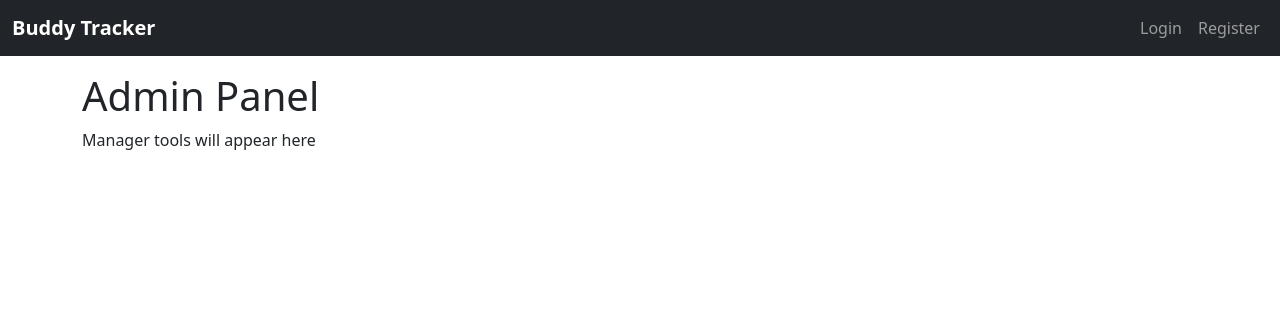
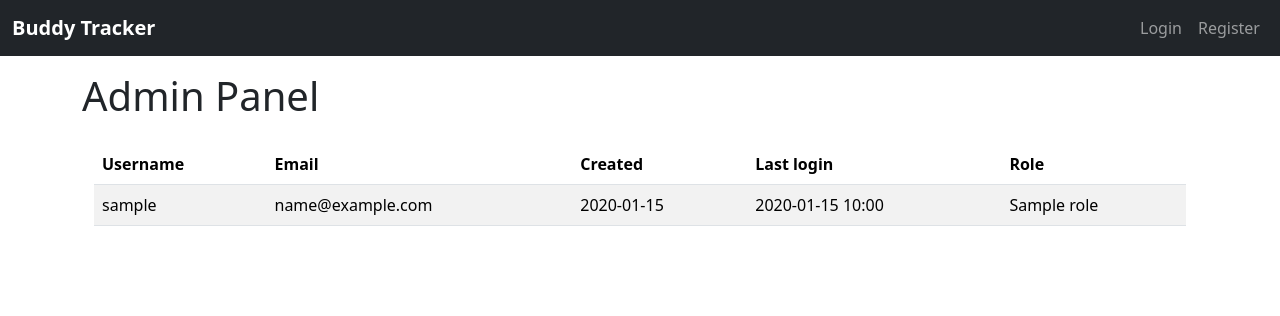
Before and after one commit to Oli0089/MP_DD_Dashboard, a Flask app: template app/templates/admin.html in a window 1280 px wide. Shown: the top 316 px of the page. Run offline with Flask 3, Linux system fonts and the light colour scheme; the template is opened without the code that fills it: values that come from a table or form of the project are taken from there, others are empty; tables that the repository leaves empty hold one stand-in row (values such as "Sample post").

Commit message:
Admin table layout and date formatting

```diff
--- a/app/routes.py
+++ b/app/routes.py
@@ -36,7 +36,8 @@ def admin():
         )
         return redirect(url_for("routes.index"))
 
-    return render_template("admin.html")
+    users = User.query.all()
+    return render_template("admin.html", users=users)
 
 
 # logic to login
--- a/app/templates/admin.html
+++ b/app/templates/admin.html
@@ -2,5 +2,37 @@
 {% block title %}Admin{% endblock %}
 {% block content %}
 <h1>Admin Panel</h1>
-<p>Manager tools will appear here</p>
+<div class="container mt-4">
+  <!-- Read-only table, change later to edit-->
+  <div class="table-responsive">
+    <table class="table table-striped align-middle">
+      <thead>
+        <tr>
+            <th>Username</th>
+            <th>Email</th>
+            <th>Created</th>
+            <th>Last login</th>
+            <th>Role</th>
+        </tr>
+      </thead>
+      <tbody>
+        {% for u in users %}
+        <tr>
+            <td>{{ u.username }}</td>
+            <td>{{ u.email }}</td>
+            <td>{{ u.created_at.strftime('%Y-%m-%d') if u.created_at else '—' }}</td>
+            <td>{{ u.last_login.strftime('%Y-%m-%d %H:%M') if u.last_login else '—' }}</td>
+            <td>
+            {% set names = [] %}
+            {% for link in u.roles %}
+                {% if link.role %}{% set _ = names.append(link.role.name) %}{% endif %}
+            {% endfor %}
+            {{ names|join(", ") if names else "—" }}
+            </td>
+        </tr>
+        {% endfor %}
+      </tbody>
+    </table>
+  </div>
+</div>
 {% endblock %}
```
